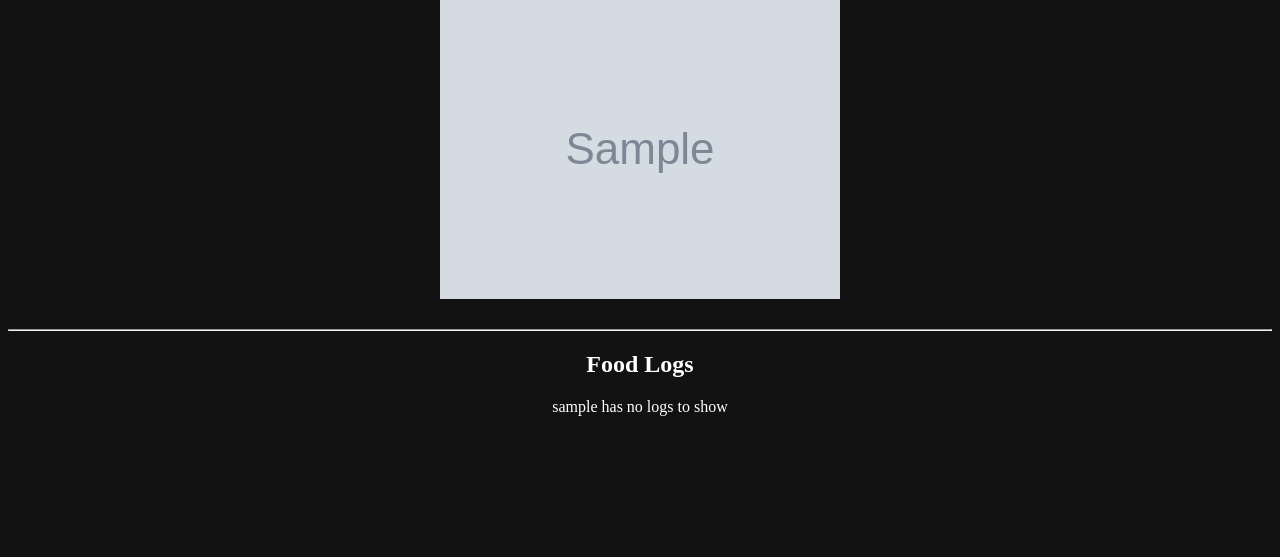
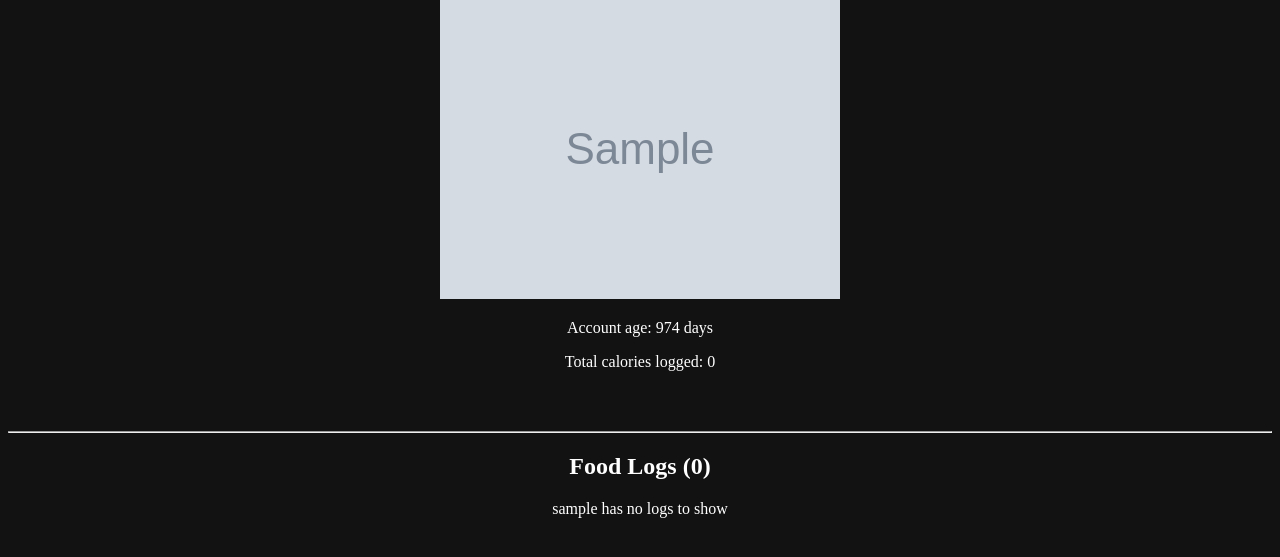
Before and after one commit to Andy-Wu12/NutriTrack, a Django app: page /profiles/1/ in a window 1280 px wide. Shown: the part 68-625 px from the top of the page. Run offline with Django 4.2, Linux system fonts and the light colour scheme; tables that the repository leaves empty hold one stand-in row (values such as "Sample post"); grey boxes marked "Sample" are stand-in pictures; data that the repository does not hold is empty.

Commit message:
(#78) - Calorie count and account age now show on profile page

```diff
--- a/profiles/templates/profiles/user.html
+++ b/profiles/templates/profiles/user.html
@@ -17,6 +17,10 @@
             <h1> {{ target.username }} </h1>
             <img class='profile-picture' src='{{ target.profile_picture.url }}'
              alt="profile-avatar">
+            <div id="stats-container">
+                <p> Account age: {{ day_age }} days </p>
+                <p> Total calories logged: {{ calories_count }} </p>
+            </div>
             <br/><br/>
             {% if user.is_authenticated and target.email == user.email %}
                 <form enctype="multipart/form-data" action="{% url 'profiles:user' user.id %}"
@@ -30,7 +34,7 @@
         </section>
         <hr/>
         <section class="user-logs">
-            <h2> Food Logs </h2>
+            <h2> Food Logs ({{ logs|length }}) </h2>
             {% if logs %}
                 <div class="logs-container">
                     {% for log in logs %}
--- a/profiles/views.py
+++ b/profiles/views.py
@@ -28,8 +28,10 @@ def user(request, user_id):
         user_logs = Log.objects.filter(creator=user_obj.id).order_by('-pub_date')
         context['target'] = user_obj
         context['logs'] = user_logs
-        context['age'] = (user_obj.date_joined - timezone.now()).days
+
         # Calculate statistics
+        context['day_age'] = (timezone.now() - user_obj.date_joined).days
+        context['calories_count'] = sum(log.food.calories for log in user_logs)
 
     except CustomUser.DoesNotExist:
         return HttpResponse('User does not exist!', status=404)
```
